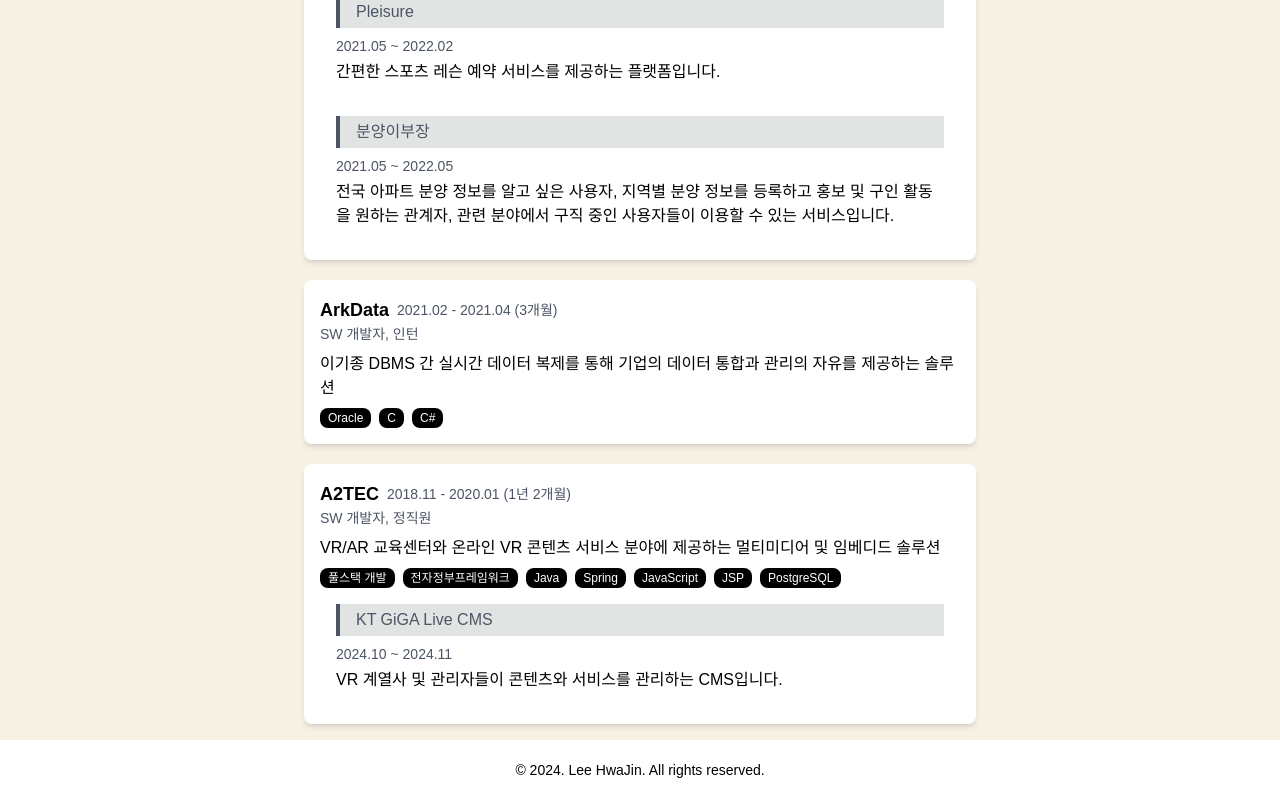
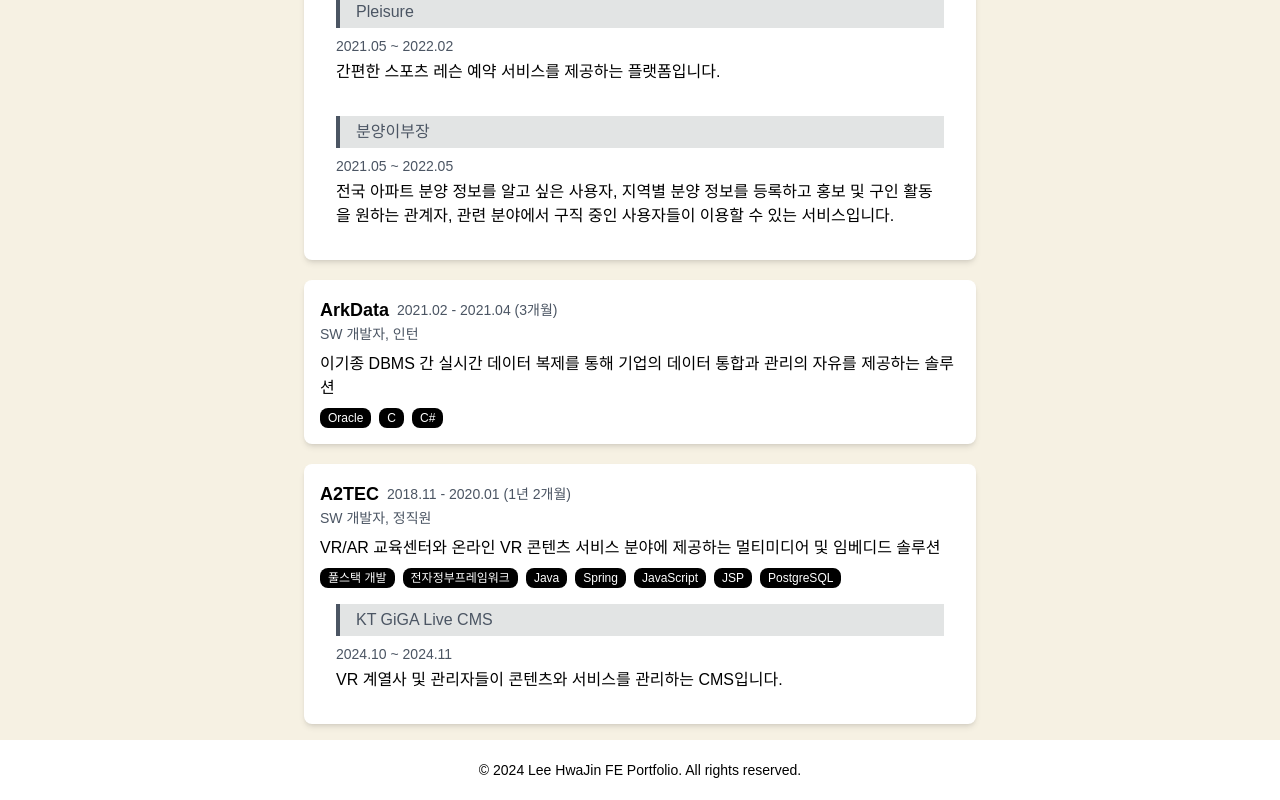
Before and after one commit to HwajinLee3114/lhjin-portfolio, a Next.js app: page / in a window 1280 px wide. Shown: the part 4968-5768 px from the top of the page. Built offline with nearby package versions, Linux system fonts and the light colour scheme; a web font is replaced by a local one.

Commit message:
footer update

```diff
--- a/src/components/comn/Footer.tsx
+++ b/src/components/comn/Footer.tsx
@@ -3,7 +3,7 @@ import React from 'react'
 export default function Footer() {
   return (
     <div className='text-center p-5 bg-white'>
-      <p className='text-sm'>© 2024. Lee HwaJin. All rights reserved.</p>
+      <p className='text-sm'>© 2024 Lee HwaJin FE Portfolio. All rights reserved.</p>
     </div>
   )
 }
```
